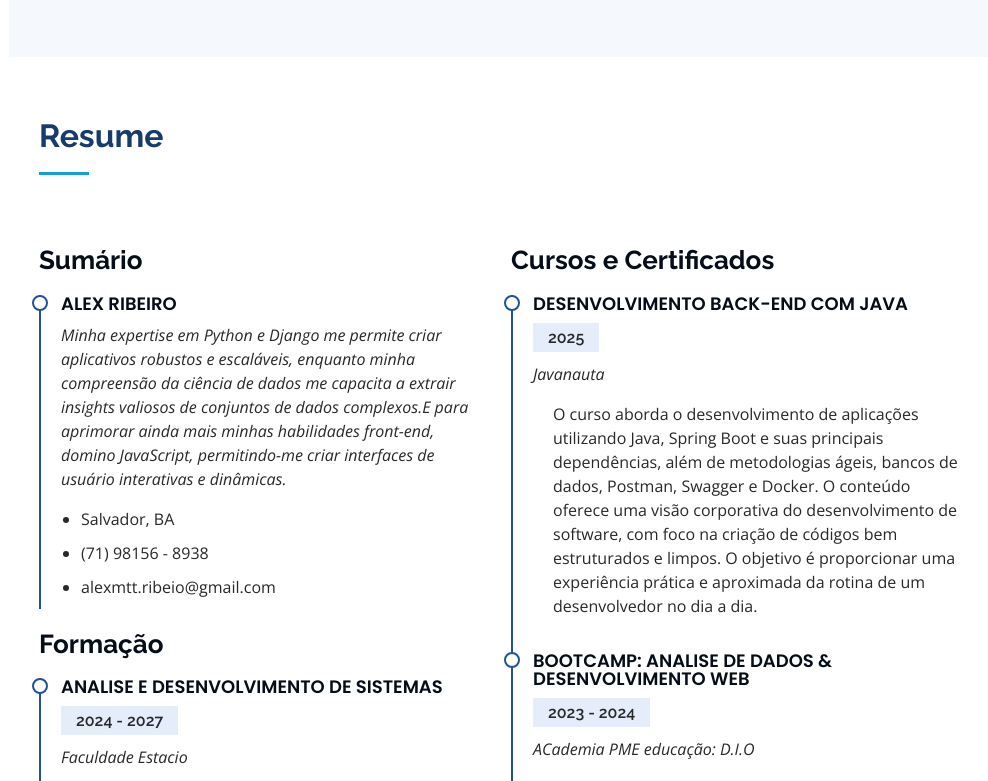
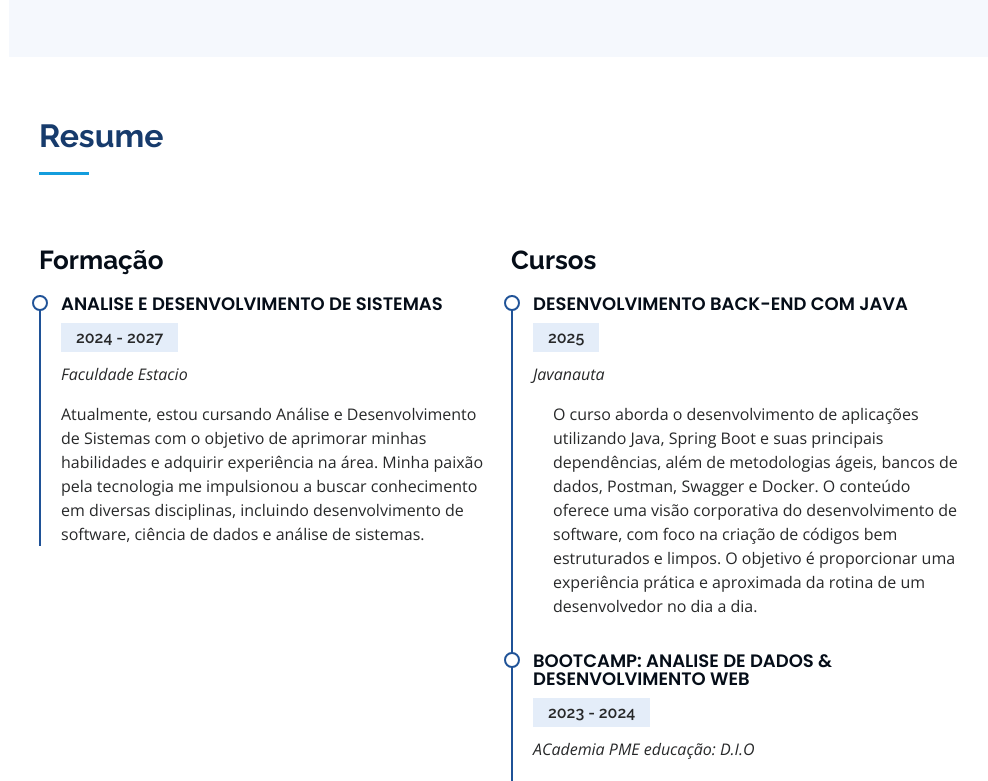
Before and after one commit to alocss/portfolio, a plain HTML site: page iPortfolio/index.html in a window 1280 px wide. Shown: the part 2019-2800 px from the top of the page, without its empty margins (291-1279 px from the left). Drawn offline with nearby package versions, Linux system fonts and the light colour scheme.

Commit message:
Menu alterado

```diff
--- a/iPortfolio/index.html
+++ b/iPortfolio/index.html
@@ -63,8 +63,8 @@
           <li><a href="#about" class="nav-link scrollto"><i class="bx bx-user"></i> <span>Sobre</span></a></li>
           <li><a href="#resume" class="nav-link scrollto"><i class="bx bx-file-blank"></i> <span>Currículo</span></a></li>
           <li><a href="#portfolio" class="nav-link scrollto"><i class="bx bx-book-content"></i> <span>Projetos</span></a></li>
-          <!--<li><a href="#services" class="nav-link scrollto"><i class="bx bx-server"></i> <span>Services</span></a></li>-->
-          <li><a href="#contact" class="nav-link scrollto"><i class="bx bx-envelope"></i> <span>Conato</span></a></li>
+          <li><a href="#services" class="nav-link scrollto"><i class="bx bx-server"></i> <span>Certificados</span></a></li>
+          <li><a href="#contact" class="nav-link scrollto"><i class="bx bx-envelope"></i> <span>Contato</span></a></li>
         </ul>
       </nav><!-- .nav-menu -->
     </div>
@@ -211,17 +211,6 @@ colaborativa.
 
         <div class="row">
           <div class="col-lg-6" data-aos="fade-up">
-            <h3 class="resume-title">Sumário</h3>
-            <div class="resume-item pb-0">
-              <h4>Alex Ribeiro</h4>
-              <p><em>Minha expertise em Python e Django me permite criar aplicativos robustos e escaláveis, enquanto minha compreensão da ciência de dados me capacita a extrair insights valiosos de conjuntos de dados complexos.E para aprimorar ainda mais minhas habilidades front-end, domino JavaScript, permitindo-me criar interfaces de usuário interativas e dinâmicas. </em></p>
-              <ul>
-                <li>Salvador, BA</li>
-                <li>(71) 98156 - 8938</li>
-                <li>alexmtt.ribeio@gmail.com</li>
-              </ul>
-            </div>
-
             <h3 class="resume-title">Formação</h3>
             <div class="resume-item">
               <h4>Analise e  Desenvolvimento de Sistemas</h4>
@@ -231,7 +220,7 @@ colaborativa.
             </div>
           </div>
           <div class="col-lg-6" data-aos="fade-up" data-aos-delay="100">
-            <h3 class="resume-title">Cursos e Certificados</h3>
+            <h3 class="resume-title">Cursos</h3>
             <div class="resume-item">
               <h4>Desenvolvimento Back-End com Java</h4>
               <h5>2025</h5>
```
Also changed, not shown: iPortfolio/conversor.html (+2 -2 lines), iPortfolio/home.html (+2 -2 lines), iPortfolio/inner-page.html (+2 -2 lines).
